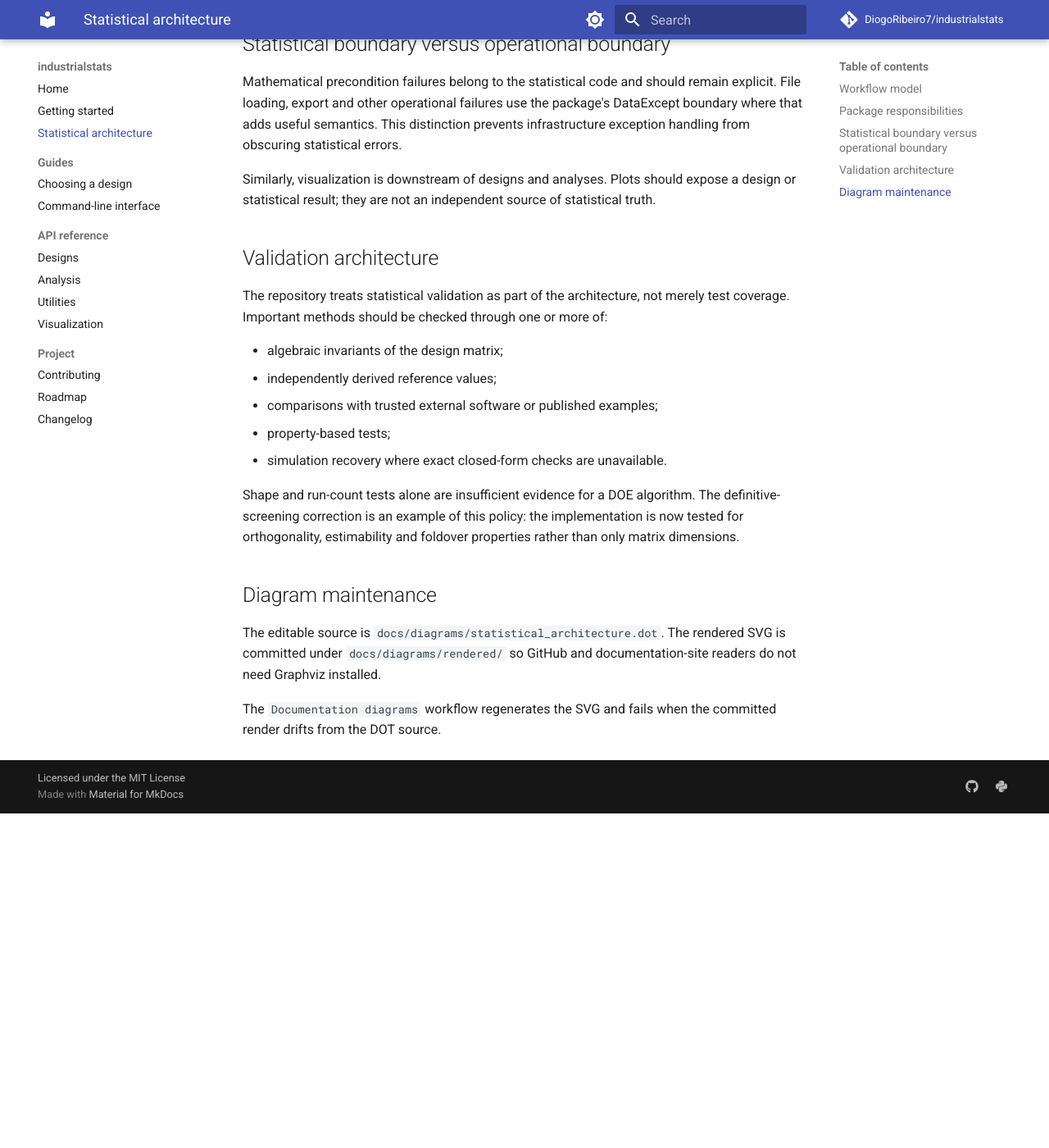
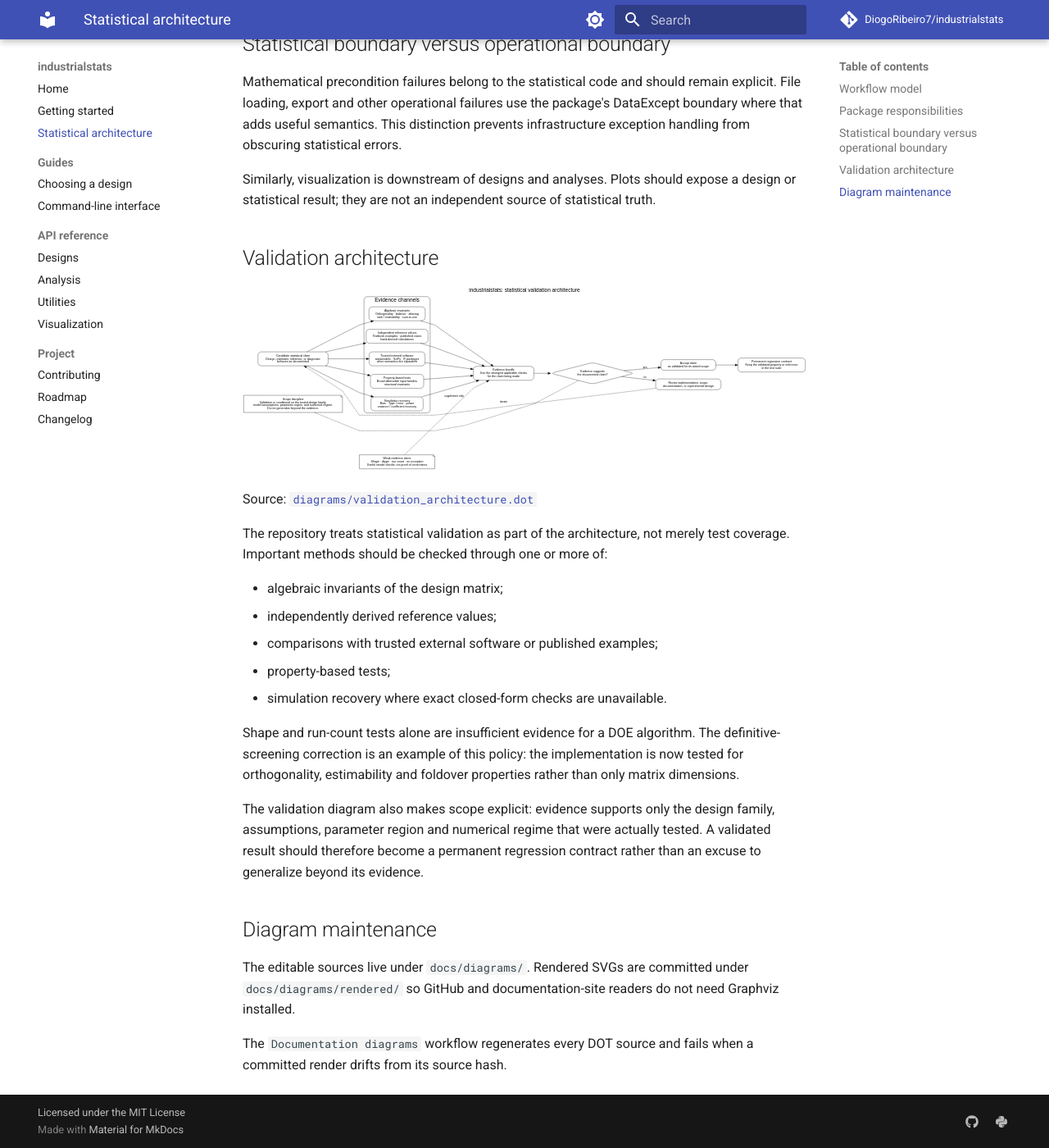
Before and after one commit to DiogoRibeiro7/industrialstats, an MkDocs documentation site: the page built from docs/architecture.md, in a window 1280 px wide and 1400 px high, scrolled down 1738 px. Shown: the whole window at 82% size. Built offline with MkDocs 1.6.1 and Material for MkDocs 9.7.7, drawn with Linux system fonts in a browser that asks for light colours; comment, search, counter and statistics services are not loaded; before the commit the page ends 2730 px from its top, so only the background shows below that.

Commit message:
docs: link statistical validation architecture

```diff
--- a/docs/architecture.md
+++ b/docs/architecture.md
@@ -41,6 +41,10 @@
 
 ## Validation architecture
 
+![industrialstats statistical validation evidence flow](diagrams/rendered/validation_architecture.svg)
+
+Source: [`diagrams/validation_architecture.dot`](diagrams/validation_architecture.dot)
+
 The repository treats statistical validation as part of the architecture, not merely test coverage. Important methods should be checked through one or more of:
 
 - algebraic invariants of the design matrix;
@@ -51,8 +55,10 @@
 
 Shape and run-count tests alone are insufficient evidence for a DOE algorithm. The definitive-screening correction is an example of this policy: the implementation is now tested for orthogonality, estimability and foldover properties rather than only matrix dimensions.
 
+The validation diagram also makes scope explicit: evidence supports only the design family, assumptions, parameter region and numerical regime that were actually tested. A validated result should therefore become a permanent regression contract rather than an excuse to generalize beyond its evidence.
+
 ## Diagram maintenance
 
-The editable source is `docs/diagrams/statistical_architecture.dot`. The rendered SVG is committed under `docs/diagrams/rendered/` so GitHub and documentation-site readers do not need Graphviz installed.
+The editable sources live under `docs/diagrams/`. Rendered SVGs are committed under `docs/diagrams/rendered/` so GitHub and documentation-site readers do not need Graphviz installed.
 
-The `Documentation diagrams` workflow regenerates the SVG and fails when the committed render drifts from the DOT source.
+The `Documentation diagrams` workflow regenerates every DOT source and fails when a committed render drifts from its source hash.
```
